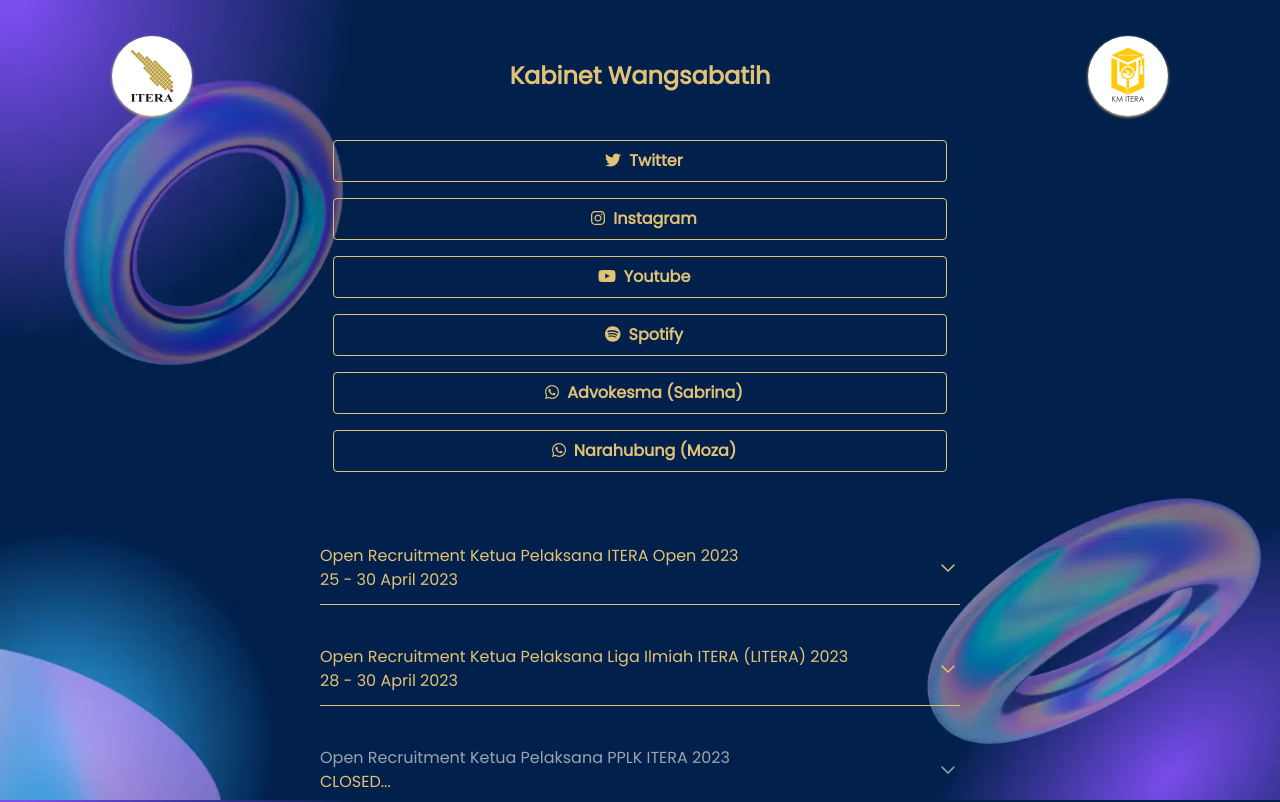
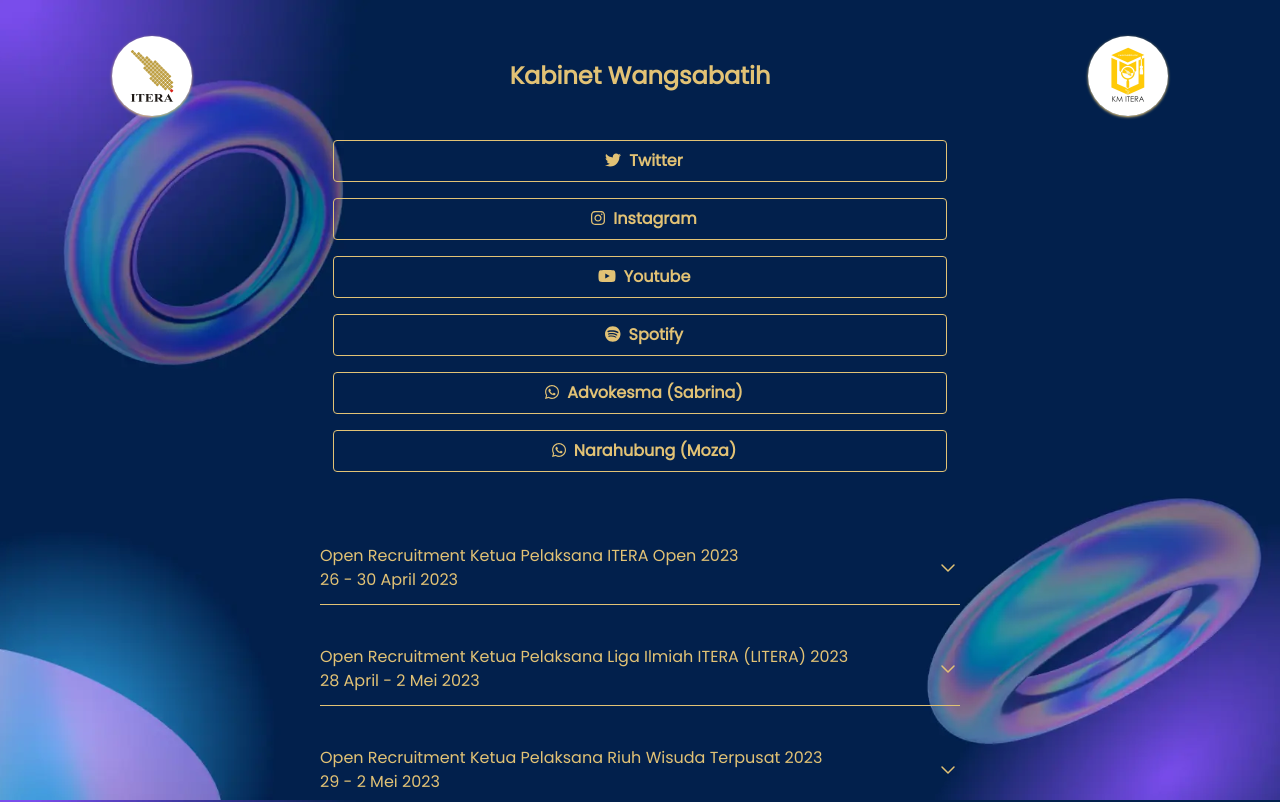
Before and after one commit to KM-ITERA/km-itera.github.io, a React (Create React App) app: page / in a window 1280 px wide. Shown: the top 802 px of the page. Built offline with nearby package versions, Linux system fonts and the light colour scheme.

Commit message:
Update components

```diff
--- a/src/App.js
+++ b/src/App.js
@@ -1,5 +1,4 @@
 import React from 'react';
-import { FontAwesomeIcon } from '@fortawesome/react-fontawesome';
 import {
     faTwitter,
     faInstagram,
@@ -11,14 +10,47 @@ import {
     logoITERA,
     logoKM
 } from './img/index'
-import AccordionList from './components/accordionList';
+// import AccordionList from './components/accordionList';
+import { AccordionList, BtnList } from './components/index';
 import './App.css';
 import './index.css';
 
+const listed = [
+    {
+        "link": "https://twitter.com/km_itera",
+        "icon": faTwitter,
+        "tittle": "Twitter"
+    },
+    {
+        "link": "https://instagram.com/km_itera",
+        "icon": faInstagram,
+        "tittle": "Instagram"
+    },
+    {
+        "link": "https://youtube.com/@KMITERA",
+        "icon": faYoutube,
+        "tittle": "Youtube"
+    },
+    {
+        "link": "https://spotify.link/HBLxo56aUyb",
+        "icon": faSpotify,
+        "tittle": "Spotify"
+    },
+    {
+        "link": "https://wa.me/6281286216233",
+        "icon": faWhatsapp,
+        "tittle": "Advokesma (Sabrina)"
+    },
+    {
+        "link": "https://wa.me/6287818874228",
+        "icon": faWhatsapp,
+        "tittle": "Narahubung (Moza)"
+    },
+];
 const items = [
     {
         "judul": "ITERA Open",
-        "tanggal": "25 - 30 April 2023",
+        "tanggal": "26 - 30 April 2023",
         "details1": 'ITERA OPEN merupakan pesta olahraga yang diselenggarakan oleh Institut Teknologi Sumatera, dengan menargetkan mahasiswa dan mahasiswi dari perguruan tinggi yang ada di wilayah lampung dan sumatera, untuk turut serta berpartisipasi di dalam kompetisi. Kegiatan hadir sebagai salah satu upaya memperkenalkan kampus Institut Teknologi Sumatera sebagai kampus muda yang mendukung penuh keolahragaan.',
         "details2": 'Dengan ini, ITERA OPEN diharapkan dapat menjadi momentum dalam menjalin tali silaturahmi serta ajang kompetisi antarkampus, yang diharapkan dapat membawa nama baik dan citra kampus masing-masing dengan menjunjung tinggi nilai sportifitas dan profesionalitas selama berkompetisi.',
         "daftar": "https://bit.ly/pendaftaranketuplakITERAOPEN2023",
@@ -27,12 +59,30 @@ const items = [
     },
     {
         "judul": "Liga Ilmiah ITERA (LITERA)",
-        "tanggal": "28 - 30 April 2023",
+        "tanggal": "28 April - 2 Mei 2023",
         "details1":"LITERA atau Liga Ilmiah ITERA merupakan suatu ajang perlombaan ilmiah terbesar yang dilaksanakan oleh Kementerian Pendidikan, Riset, dan Teknologi Kabinet Wangsabatih KMITERA pada tahun ini. LITERA dilaksanakan sebagai kegiatan kompetisi keilmiahan di lingkungan kampus ITERA yang bertujuan dalam menumbuhkan rasa berpikir kritis serta jiwa kompetitif pada mahasiswa/i di ITERA dan yang diakhiri oleh acara puncak berupa Malam Apresiasi bagi seluruh peserta LITERA.",
         "details2": "LITERA tidak hanya bertujuan untuk menjadi tempat para mahasiswa/i ITERA dalam meningkatkan kemampuan kognitif namun juga dapat menjadi tempat silaturahmi serta mengembangkan menjalin rasa kekeluargaan bagi mahasiswa/i dari berbagai program studi di ITERA.",
         "daftar": "https://docs.google.com/forms/d/e/1FAIpQLSdZUiocZti98PYrYZ3dqNeCHGY9ch8nWAxco4PlGCt7KJGkw/formResponse",
         "syarat": "https://drive.google.com/drive/folders/1pEOCA_eEs6cmfIsxZkNQg8rT47QSS-wU",
         "status": "text-goldish"
+    },
+    {
+        "judul": "Riuh Wisuda Terpusat",
+        "tanggal": "29 - 2 Mei 2023",
+        "details1":"Kegiatan ini adalah kegiatan yang diadakan secara terpusat atau satu komando dalam satu kesatuan seluruh elemen organisasi mahasiswa yang ada di ITERA, sebagai arak-arakan wisuda yang dibuat dalam rangka mengapresiasi para wisudawan/wisudawati.",
+        "details2": "",
+        "daftar": "https://bit.ly/PendaftaranKetuplakRiuhWisudaTerpusat2023",
+        "syarat": "https://bit.ly/SyaratdanKetentuanCaketuplakRiuhWisudaTerpusat2023",
+        "status": "text-goldish"
+    },
+    {
+        "judul": "Duta ITERA",
+        "tanggal": "COMING SOON...",
+        "details1":"",
+        "details2": "",
+        "daftar": "",
+        "syarat": "",
+        "status": "text-gray-400"
     },
     {
         "judul": "PPLK ITERA",
@@ -46,15 +96,6 @@ const items = [
     {
         "judul": "LKMM-TD",
         "tanggal": "CLOSED...",
-        "details1":"",
-        "details2": "",
-        "daftar": "",
-        "syarat": "",
-        "status": "text-gray-400"
-    },
-    {
-        "judul": "LKMM-TD",
-        "tanggal": "COMING SOON...",
         "details1":"",
         "details2": "",
         "daftar": "",
@@ -78,54 +119,9 @@ export default function App() {
         </div>
 
         {/* <!-- Link --> */}
-        <div className="py-2 w-4/5 justify-center flex">
-            <a href="https://twitter.com/km_itera" target="_blank" className="w-3/5 max-[450px]:w-full justify-center flex" rel="noreferrer">
-                <button className="w-full transition-all bg-transparent hover:bg-goldish hover:shadow-slate-100 hover:shadow-md hover:-translate-y-2 text-goldish font-semibold hover:text-slate-900 py-2 px-4 border border-goldish hover:border-transparent rounded">
-                    <FontAwesomeIcon icon={faTwitter} className='px-2'/>
-                    Twitter
-                </button>
-            </a>
-        </div>
-        <div className="py-2 w-4/5 justify-center flex">
-            <a href="https://instagram.com/km_itera" target="_blank" className="w-3/5 max-[450px]:w-full justify-center flex" rel="noreferrer">
-                <button className="w-full transition-all bg-transparent hover:bg-goldish hover:shadow-slate-100 hover:shadow-md hover:-translate-y-2 text-goldish font-semibold hover:text-slate-900 py-2 px-4 border border-goldish hover:border-transparent rounded">
-                    <FontAwesomeIcon icon={faInstagram} className="px-2"/>
-                    Instagram
-                </button>
-            </a>
-        </div>
-        <div className="py-2 w-4/5 justify-center flex">
-            <a href="https://youtube.com/@KMITERA" target="_blank" className="w-3/5 max-[450px]:w-full justify-center flex" rel="noreferrer">
-                <button className="w-full transition-all bg-transparent hover:bg-goldish hover:shadow-slate-100 hover:shadow-md hover:-translate-y-2 text-goldish font-semibold hover:text-slate-900 py-2 px-4 border border-goldish hover:border-transparent rounded">
-                    <FontAwesomeIcon icon={faYoutube} className="px-2"/>
-                    Youtube
-                </button>
-            </a>
-        </div>
-        <div className="py-2 w-4/5 justify-center flex">
-            <a href="https://spotify.link/HBLxo56aUyb" target="_blank" className="w-3/5 max-[450px]:w-full justify-center flex" rel="noreferrer">
-                <button className="w-full transition-all bg-transparent hover:bg-goldish hover:shadow-slate-100 hover:shadow-md hover:-translate-y-2 text-goldish font-semibold hover:text-slate-900 py-2 px-4 border border-goldish hover:border-transparent rounded">
-                    <FontAwesomeIcon icon={faSpotify} className="px-2"/>
-                    Spotify
-                </button>
-            </a>
-        </div>
-        <div className="py-2 w-4/5 justify-center flex">
-            <a href="https://wa.me/6281286216233" target="_blank" className="w-3/5 max-[450px]:w-full justify-center flex" rel="noreferrer">
-                <button className="w-full transition-all bg-transparent hover:bg-goldish hover:shadow-slate-100 hover:shadow-md hover:-translate-y-2 text-goldish font-semibold hover:text-slate-900 py-2 px-4 border border-goldish hover:border-transparent rounded">
-                    <FontAwesomeIcon icon={faWhatsapp} className="px-2"/>
-                    Advokesma (Sabrina)
-                </button>
-            </a>
-        </div>
-        <div className="py-2 w-4/5 justify-center flex">
-            <a href="https://wa.me/6287818874228" target="_blank" className="w-3/5 max-[450px]:w-full justify-center flex" rel="noreferrer">
-                <button className="w-full transition-all bg-transparent hover:bg-goldish hover:shadow-slate-100 hover:shadow-md hover:-translate-y-2 text-goldish font-semibold hover:text-slate-900 py-2 px-4 border border-goldish hover:border-transparent rounded">
-                    <FontAwesomeIcon icon={faWhatsapp} className="px-2"/>
-                    Narahubung (Moza)
-                </button>
-            </a>
-        </div>
+        {listed.map((list, index) => (
+            <BtnList key={index} list={list} />
+        ))}
         {/* <!-- End Link --> */}
 
         {/* <!-- Accordion --> */}
--- /dev/null
+++ b/src/components/btnList.js
@@ -0,0 +1,15 @@
+import React from 'react'
+import { FontAwesomeIcon } from '@fortawesome/react-fontawesome';
+
+function BtnList({list}){
+    return(
+        <div className="py-2 w-4/5 justify-center flex">
+            <a href={list.link} target="_blank" className="w-3/5 max-[450px]:w-full justify-center flex" rel="noreferrer">
+                <button className="w-full transition-all bg-transparent hover:bg-goldish hover:shadow-slate-100 hover:shadow-md hover:-translate-y-2 text-goldish font-semibold hover:text-slate-900 py-2 px-4 border border-goldish hover:border-transparent rounded">
+                    <FontAwesomeIcon icon={list.icon} className='px-2'/>
+                    {list.tittle}
+                </button>
+            </a>
+        </div>
+)};
+export default BtnList;
--- a/src/components/index.js
+++ b/src/components/index.js
@@ -1,5 +1,7 @@
+import BtnList from './btnList';
 import AccordionList from './accordionList';
 
 export {
+    BtnList,
     AccordionList,
 };
```
